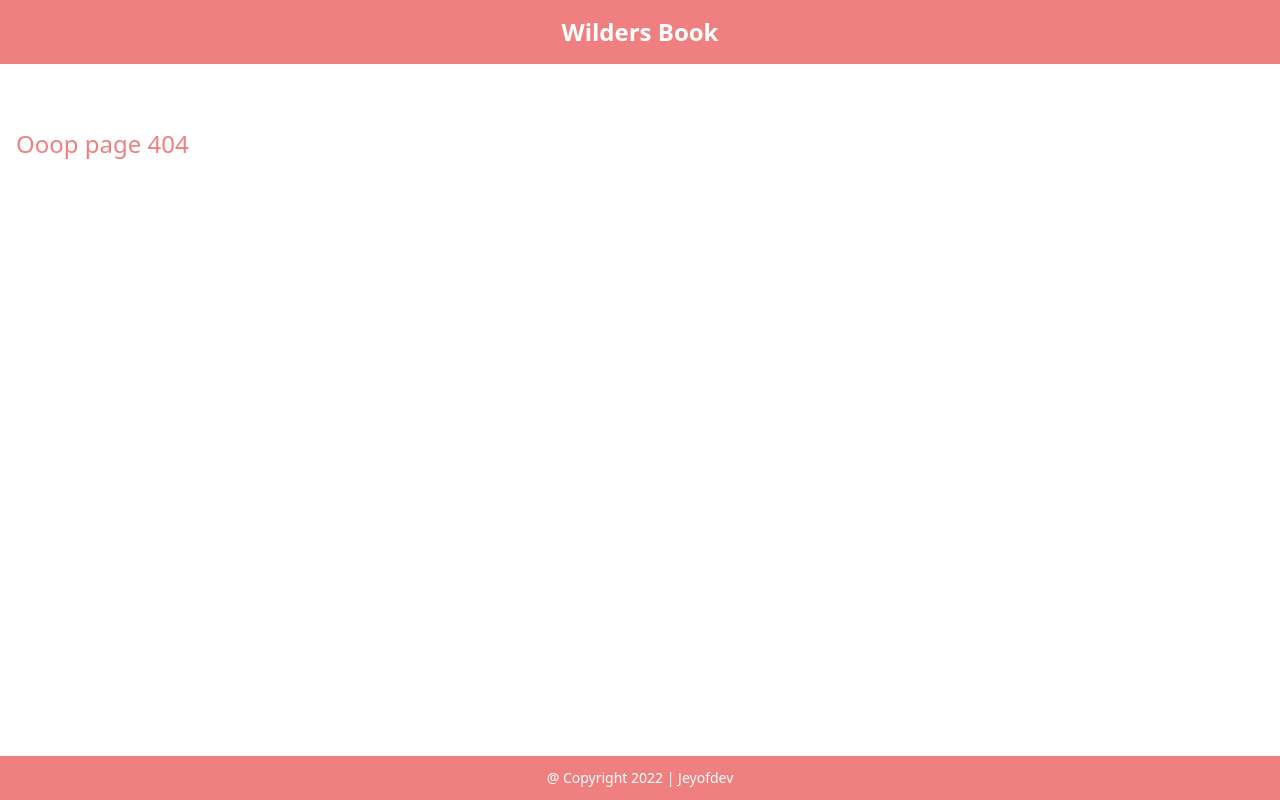
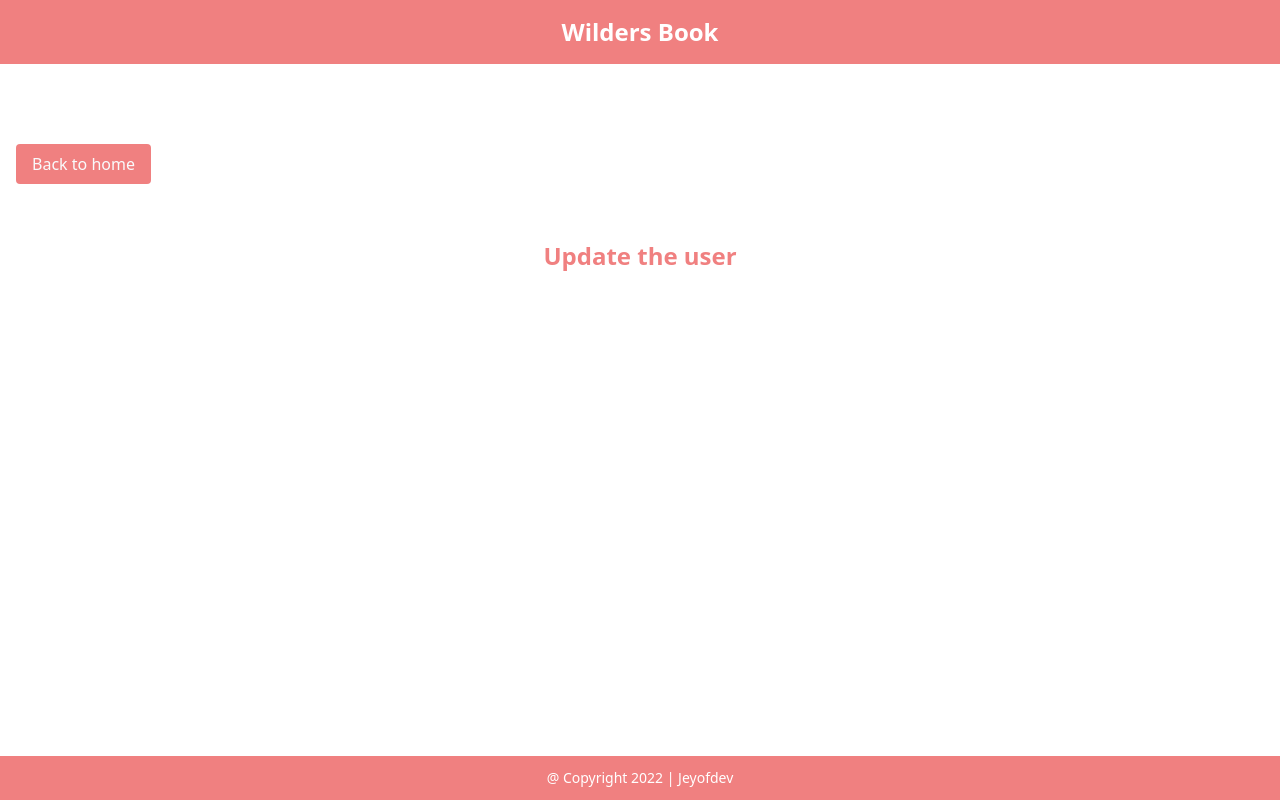
Before and after one commit to jeyofdev/wcs-course-express, a React (Create React App) app in the folder client/: page /update/1 in a window 1280 px wide. Before the commit this address had no page. Built offline with nearby package versions, Linux system fonts and the light colour scheme; no server answers.

Commit message:
client : update wilder with useMutation of apollo

```diff
--- a/client/src/App.tsx
+++ b/client/src/App.tsx
@@ -3,7 +3,7 @@ import { Routes, Route } from 'react-router-dom';
 import Home from './pages/Home';
 import NotFound from './pages/NotFound';
 import Create from './pages/Create';
-// import Update from './pages/Update';
+import Update from './pages/Update';
 
 const App = () => {
     return (
@@ -12,7 +12,7 @@ const App = () => {
                 <Routes>
                     <Route path="/" element={<Home />} />
                     <Route path="/create" element={<Create />} />
-                    {/* <Route path="/update/:id" element={<Update />} /> */}
+                    <Route path="/update/:wilderId" element={<Update />} />
                     <Route path="*" element={<NotFound />} />
                 </Routes>
             </Layout>
--- a/client/src/components/wilders/Wilder.tsx
+++ b/client/src/components/wilders/Wilder.tsx
@@ -1,22 +1,21 @@
 import { useState } from 'react';
-// import { useNavigate } from 'react-router-dom';
+import { useNavigate } from 'react-router-dom';
+import { GET_WILDERS } from '../../queries/queries';
+import { DELETE_WILDER } from '../../queries/mutation';
+import { useMutation } from '@apollo/client';
+import { DeleteWilderType, SkillType, WilderType } from '../../types';
+import { v4 as uuid } from 'uuid';
+import { notifyError, notifySuccess } from '../../utils/notifications';
+import { PencilAltIcon, XCircleIcon } from '@heroicons/react/solid';
 import Skill from '../skills/skill';
-import { PencilAltIcon, XCircleIcon } from '@heroicons/react/solid';
 import Modal from '../ui/modal';
 import Dialog from '../ui/modal/dialog';
-import { DELETE_WILDER } from '../../queries/mutation';
-import { notifyError, notifySuccess } from '../../utils/notifications';
-import { useMutation } from '@apollo/client';
-import { GET_WILDERS } from '../../queries/queries';
-import { SkillType } from '../../types';
-// import { WilderPropsType } from '../../types';
-import { v4 as uuid } from 'uuid';
 
-const Card = ({ _id, name, city, skills }: any) => {
-    // const navigate = useNavigate();
+const Card = ({ _id, name, city, skills }: WilderType) => {
+    const navigate = useNavigate();
     const [modalIsShow, setModalIsShow] = useState<boolean>(false);
 
-    const [deleteWilder] = useMutation(DELETE_WILDER, {
+    const [deleteWilder] = useMutation<DeleteWilderType>(DELETE_WILDER, {
         onCompleted: () => {
             notifySuccess(`Wilder ${name} has been deleted`);
             setModalIsShow(false);
@@ -30,14 +29,14 @@ const Card = ({ _id, name, city, skills }: any) => {
 
     const handleDelete = () => {
         try {
-            deleteWilder({ variables: { id: _id } });
+            deleteWilder({ variables: { wilderId: _id } });
             setModalIsShow(false);
         } catch (error) {}
     };
 
     return (
         <div className="relative rounded-lg border-solid border-gray-200 border-2 sm:mx-4 px-4 my-4 max-w-300px mx-auto sm:max-w-auto">
-            {/* <button
+            <button
                 className="absolute right-10 mt-2"
                 onClick={() => navigate(`/update/${_id}`)}
             >
@@ -46,7 +45,6 @@ const Card = ({ _id, name, city, skills }: any) => {
                     style={{ marginTop: '2px' }}
                 />
             </button>
-             */}
 
             <button
                 className="absolute right-2 mt-2"
--- a/client/src/components/wilders/WilderForm.tsx
+++ b/client/src/components/wilders/WilderForm.tsx
@@ -1,16 +1,14 @@
-import { ChangeEvent, FormEventHandler, useState } from 'react';
+import { ChangeEvent, useState } from 'react';
+import { useNavigate } from 'react-router-dom';
+import { useMutation } from '@apollo/client';
+import { CREATE_WILDER, UPDATE_WILDER } from '../../queries/mutation';
+import { GET_WILDERS } from '../../queries/queries';
+import { notifyError, notifySuccess } from '../../utils/notifications';
+import { FormType, PostWilderType, UpdateWilderType } from '../../types';
 import Button from '../ui/Button';
 import Input from '../ui/form/Input';
 import Select from '../ui/form/select';
-// import Alert from '../ui/Alert';
 import { optionsCities } from '../../datas';
-// import { IWilderFormProps } from '../../interfaces/props/elements';
-import { CREATE_WILDER } from '../../queries/mutation';
-import { useMutation } from '@apollo/client';
-import { useNavigate } from 'react-router-dom';
-import { GET_WILDERS } from '../../queries/queries';
-import { notifyError, notifySuccess } from '../../utils/notifications';
-import { FormType } from '../../types';
 
 const WilderForm = ({ method, wilder }: FormType) => {
     const navigate = useNavigate();
@@ -21,7 +19,7 @@ const WilderForm = ({ method, wilder }: FormType) => {
         skills: wilder?.skills ?? [],
     });
 
-    const [createWilder, error] = useMutation(CREATE_WILDER, {
+    const [createWilder] = useMutation<PostWilderType>(CREATE_WILDER, {
         onCompleted: () => {
             notifySuccess(`Wilder "${formDatas.name}" has been created`);
             setFormDatas({
@@ -37,7 +35,16 @@ const WilderForm = ({ method, wilder }: FormType) => {
         refetchQueries: [GET_WILDERS],
     });
 
-    console.log(error);
+    const [updateWilder] = useMutation<UpdateWilderType>(UPDATE_WILDER, {
+        onCompleted: () => {
+            notifySuccess(`Wilder "${formDatas?.name}" has been updated`);
+            navigate('/');
+        },
+        onError: (error) => {
+            notifyError(error.message);
+        },
+        refetchQueries: [GET_WILDERS],
+    });
 
     const handleChange = (
         e: ChangeEvent<HTMLInputElement | HTMLSelectElement>
@@ -52,19 +59,16 @@ const WilderForm = ({ method, wilder }: FormType) => {
             if (method === 'post') {
                 createWilder({ variables: formDatas });
             }
+            if (method === 'put') {
+                updateWilder({
+                    variables: { wilderId: wilder?._id, ...formDatas },
+                });
+            }
         } catch (error) {}
     };
 
     return (
         <>
-            {/* {formErrors?.graphQLErrors && (
-                <div className="w-full max-w-sm mx-auto ">
-                    <Alert className="border-red-300 bg-red-100 text-red-900 mx-0">
-                        {formErrors}
-                    </Alert>
-                </div>
-            )} */}
-
             <form
                 className="max-w-300px mx-auto border border-gray-200 py-8 px-6 rounded-lg w-full max-w-sm mb-10"
                 onSubmit={handleSubmit}
@@ -93,7 +97,9 @@ const WilderForm = ({ method, wilder }: FormType) => {
                     />
                 </div>
 
-                <Button className="bg-red-500 ml-0">Add new wilder</Button>
+                <Button className="bg-red-500 ml-0">
+                    {method === 'post' ? 'Add new wilder' : 'Update wilder'}
+                </Button>
             </form>
         </>
     );
--- a/client/src/components/wilders/WildersList.tsx
+++ b/client/src/components/wilders/WildersList.tsx
@@ -1,13 +1,13 @@
 import Alert from '../ui/Alert';
 import Wilder from './Wilder';
+import { useQuery } from '@apollo/client';
+import { GET_WILDERS } from '../../queries/queries';
 // import { useGetWilders } from '../../hooks/wildersHooks';
 // import { filtersWilders } from '../../utils/filters';
 // import { useState, useEffect } from 'react';
 // import { IWilder } from '../../interfaces/elements';
 // import { IWilderList } from '../../interfaces/props/elements';
 import { GetWildersType } from '../../types';
-import { GET_WILDERS } from '../../queries/queries';
-import { useQuery } from '@apollo/client';
 
 const WildersList = (/*search, filter*/) => {
     const { loading, data, error } = useQuery<GetWildersType>(GET_WILDERS);
--- a/client/src/hooks/wildersHooks.ts
+++ /dev/null
@@ -1,57 +0,0 @@
-// import { useMutation, useQuery } from 'react-query';
-// import {
-//     addNewWilder,
-//     deleteWilder,
-//     getAllWilders,
-//     getWilderById,
-//     updateWilder,
-// } from '../utils/query';
-// import { notifySuccess, notifyDanger } from '../utils/notifications';
-// import { NavigateFunction } from 'react-router-dom';
-// import { IWilder } from '../interfaces/elements';
-
-// export const useGetWilders = () => {
-//     return useQuery<IWilder[], Error>('wilders', getAllWilders, {
-//         refetchOnWindowFocus: true,
-//         refetchOnMount: true,
-//     });
-// };
-
-// export const useGetWilderById = (id: string | undefined) => {
-//     return useQuery<IWilder, Error>(['wilders', { id }], getWilderById);
-// };
-
-// export const useAddWilder = (navigate: NavigateFunction) => {
-//     return useMutation(addNewWilder, {
-//         onSuccess: (datas) => {
-//             if (datas.success) {
-//                 notifySuccess(datas.message);
-//                 navigate('/');
-//             }
-//         },
-//     });
-// };
-
-// export const useUpdateWilder = (navigate: NavigateFunction) => {
-//     return useMutation(updateWilder, {
-//         onSuccess: (datas) => {
-//             if (datas.success) {
-//                 notifySuccess(datas.message);
-//                 navigate('/');
-//             }
-//         },
-//     });
-// };
-
-// export const useDeleteWilder = (navigate: NavigateFunction) => {
-//     return useMutation(deleteWilder, {
-//         onSuccess: (datas) => {
-//             if (datas.success) {
-//                 notifyDanger(datas.message);
-//                 navigate('/');
-//             }
-//         },
-//     });
-// };
-
-export {};
--- a/client/src/pages/Home.tsx
+++ b/client/src/pages/Home.tsx
@@ -1,15 +1,13 @@
 // import { ChangeEvent, useState } from 'react';
 // import { Link } from 'react-router-dom';
 // import WildersList from '../components/wilders/WildersList';
-// import { PlusCircleIcon } from '@heroicons/react/solid';
+import { PlusCircleIcon } from '@heroicons/react/solid';
 // import Input from '../components/ui/form/Input';
 // import Select from '../components/ui/form/select';
 // import { optionsCities } from '../datas';
 import { ToastContainer } from 'react-toastify';
-import { useQuery } from '@apollo/client';
 import WildersList from '../components/wilders/WildersList';
-import { GET_WILDERS } from '../queries/queries';
-import { GetWildersType } from '../types';
+import { Link } from 'react-router-dom';
 
 const Home = () => {
     // const { loading, data } = useQuery<GetWildersType>(GET_WILDERS);
@@ -50,11 +48,10 @@ const Home = () => {
             {/* <WildersList search={search} filter={filter} /> */}
             <WildersList />
 
-            {/* <Link to="/create">
+            <Link to="/create">
                 <PlusCircleIcon className="h-20 w-20 text-red-500 mx-auto" />
             </Link>
 
-        */}
             <ToastContainer position="bottom-right" />
         </>
     );
--- a/client/src/pages/Update.tsx
+++ b/client/src/pages/Update.tsx
@@ -1,55 +1,34 @@
-// import { useNavigate, useParams } from 'react-router-dom';
-// import WilderForm from '../components/wilders/WilderForm';
-// import { useGetWilderById, useUpdateWilder } from '../hooks/wildersHooks';
-// import Alert from '../components/ui/Alert';
+import { Link, useParams } from 'react-router-dom';
+import WilderForm from '../components/wilders/WilderForm';
+import { useQuery } from '@apollo/client';
+import { GET_WILDER_BY_ID } from '../queries/queries';
+import { GetWilderType } from '../types';
 
-// const Update = () => {
-//     const { id } = useParams();
-//     const navigate = useNavigate();
+const Update = () => {
+    const { wilderId } = useParams();
 
-//     const { isLoading, isError, error, data: wilder } = useGetWilderById(id);
+    const { loading, error, data } = useQuery<GetWilderType>(GET_WILDER_BY_ID, {
+        variables: { wilderId },
+    });
 
-//     const { mutateAsync, isLoading: isMutating } = useUpdateWilder(navigate);
+    return (
+        <>
+            <Link
+                to="/"
+                className="inline-block bg-red-500 text-gray-50 py-2 px-4 rounded no-underline my-4 mx-0"
+            >
+                Back to home
+            </Link>
 
-//     if (isLoading) {
-//         return (
-//             <div className="w-full max-w-sm mx-auto">
-//                 <Alert className="border-blue-300 bg-blue-100 text-blue-900 mx-0">
-//                     Loading wilder...
-//                 </Alert>
-//             </div>
-//         );
-//     }
+            <h2 className="mb-8 mt-10 text-red-500 font-bold text-2xl text-center">
+                Update the user {data?.wilder?.name}
+            </h2>
 
-//     if (isError) {
-//         return (
-//             <div className="w-full max-w-sm mx-auto ">
-//                 <Alert className="border-red-300 bg-red-100 text-red-900 mx-0">
-//                     {error.message}
-//                 </Alert>
-//             </div>
-//         );
-//     }
+            {!loading && data?.wilder && (
+                <WilderForm method="put" wilder={data?.wilder} />
+            )}
+        </>
+    );
+};
 
-//     return (
-//         <>
-//             <h1 className="mb-8 mt-10 text-red-500 font-bold text-2xl text-center">
-//                 Update the wilder{' '}
-//                 {wilder &&
-//                     wilder.name.slice(0, 1).toUpperCase() +
-//                         wilder.name.slice(1).toLowerCase()}
-//                 .
-//             </h1>
-
-//             <WilderForm
-//                 isCreated={false}
-//                 defaultValues={wilder}
-//                 mutation={mutateAsync}
-//             />
-//         </>
-//     );
-// };
-
-// export default Update;
-
-export {};
+export default Update;
--- a/client/src/queries/mutation.ts
+++ b/client/src/queries/mutation.ts
@@ -18,9 +18,28 @@ export const CREATE_WILDER = gql`
     }
 `;
 
+export const UPDATE_WILDER = gql`
+    mutation UpdateWilder(
+        $wilderId: String!
+        $name: String
+        $city: String
+        $skills: [SkillInput!]
+    ) {
+        updateWilder(id: $wilderId, name: $name, city: $city, skills: $skills) {
+            _id
+            name
+            city
+            skills {
+                title
+                votes
+            }
+        }
+    }
+`;
+
 export const DELETE_WILDER = gql`
-    mutation removeWilder($id: String!) {
-        removeWilder(wilderId: $id) {
+    mutation removeWilder($wilderId: String!) {
+        removeWilder(wilderId: $wilderId) {
             _id
             name
             city
--- a/client/src/queries/queries.ts
+++ b/client/src/queries/queries.ts
@@ -1,7 +1,7 @@
 import { gql } from '@apollo/client';
 
 export const GET_WILDERS = gql`
-    query Wilders {
+    query wilders {
         wilders {
             _id
             name
@@ -13,3 +13,17 @@ export const GET_WILDERS = gql`
         }
     }
 `;
+
+export const GET_WILDER_BY_ID = gql`
+    query wilder($wilderId: String!) {
+        wilder(wilderId: $wilderId) {
+            _id
+            name
+            city
+            skills {
+                votes
+                title
+            }
+        }
+    }
+`;
```
Also changed, not shown: client/src/types/index.ts (+16 -12 lines).
